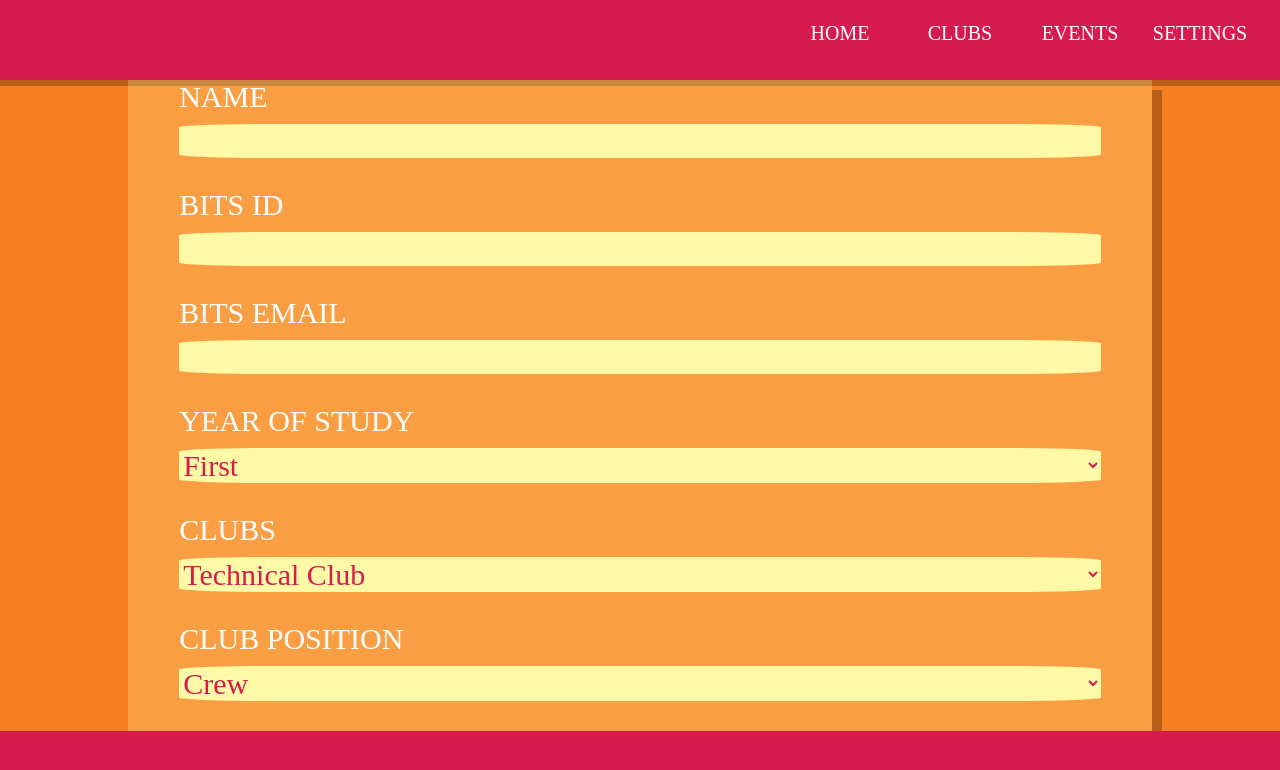
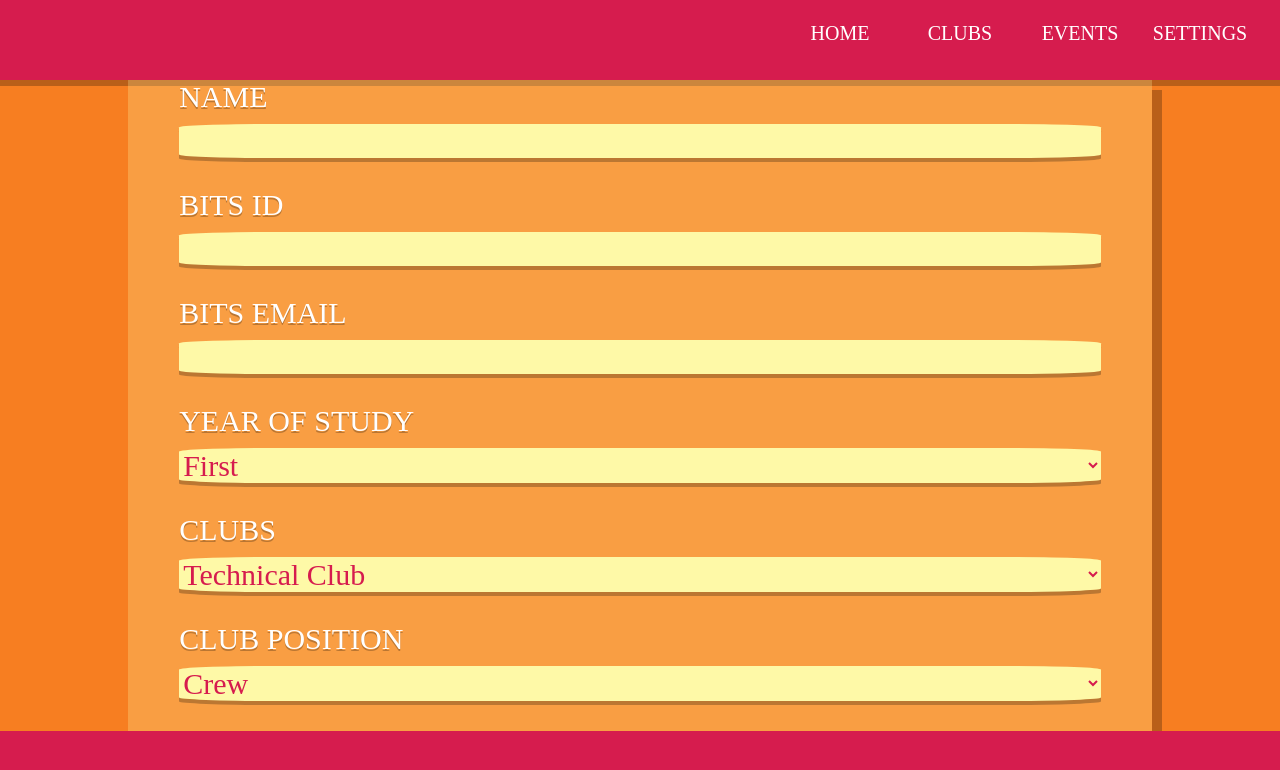
Before and after one commit to Rohitkk432/DevSoc-hackathon, a plain HTML site: page signup.html in a window 1280 px wide. Drawn offline with Linux system fonts and the light colour scheme; a web font is replaced by a local one.

Commit message:
shadows added

```diff
--- a/form.css
+++ b/form.css
@@ -52,6 +52,7 @@ label{
 	font-weight: 20;
 	margin: 10px, 10%;
 	margin-left: 5%;
+	text-shadow: 0px 2px rgba(0, 0, 0, 0.25);
 }
 
 input, select{
@@ -65,7 +66,7 @@ input, select{
 	margin-bottom: 30px;
 	font-size: 30px;
 	border-radius: 10%;
-
+	box-shadow: 0px 4px rgba(0, 0, 0, 0.25);
 }
 
 
```
